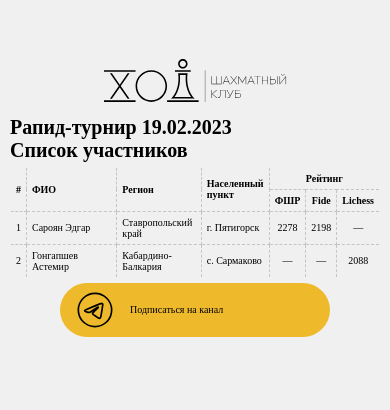
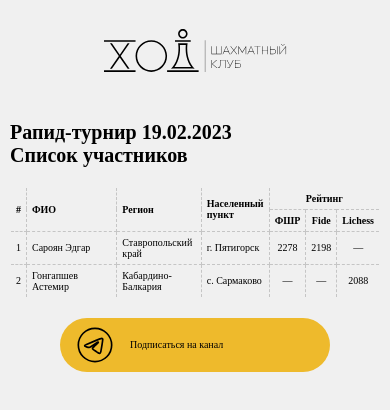
Before and after one commit to hodChess/rapid20230219, a plain HTML site: page index.html in a window 390 px wide. Drawn offline with Linux system fonts and the light colour scheme; a web font is replaced by a local one.

Commit message:
Update style.css

```diff
--- a/style.css
+++ b/style.css
@@ -68,6 +68,9 @@ td{
     .hod {
         margin: 0 20px;
     }
+    .logo__item{
+        margin: 20px;
+    }
     .head{
         font-size: 25px;
         margin: 10px auto;
@@ -88,13 +91,13 @@ td{
     }
     .head{
         font-size: 20px;
-        margin: 5px auto;
+        margin: 20px auto;
     }
     td, p, a, div {
         font-size: 10px;
     }
     .btnLink{
-    margin: 5px auto 10px auto;
+    margin: 20px auto 10px auto;
     background-color: #EEBA2C;
     border-radius: 50px;
 }
```
